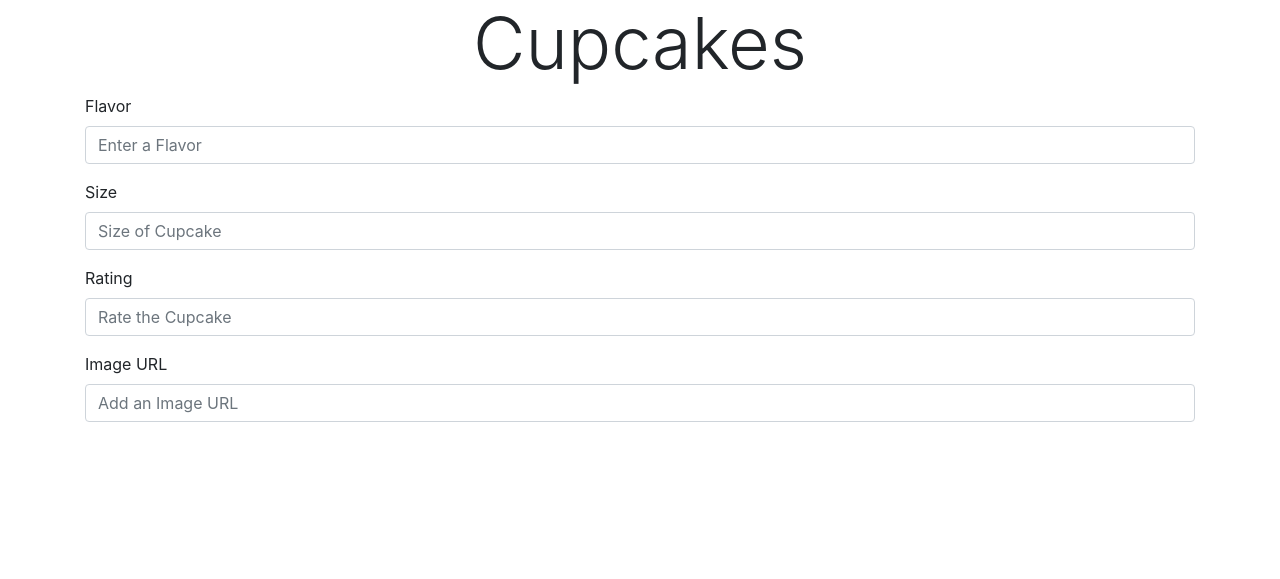
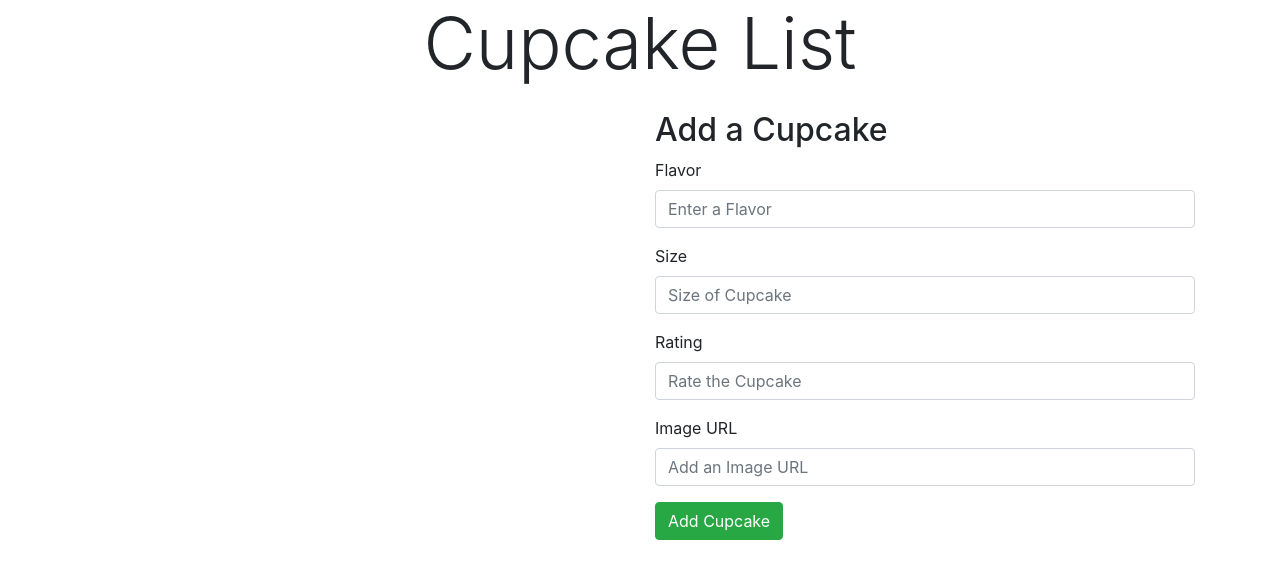
Before and after one commit to rnbrietzke10/flask-cupcakes-sb, a Flask app: page / in a window 1280 px wide. Shown: the top 579 px of the page. Run offline with Flask 2, Linux system fonts and the light colour scheme; data that the repository does not hold is empty; some libraries are stand-ins or nearby versions.

Commit message:
add javascript to fetch data and render cupcakes on page, create from to add new cupcakes using axios

```diff
--- /dev/null
+++ b/static/app.css
@@ -0,0 +1,14 @@
+.cupcake-image {
+  height: 100px;
+  border-radius: 10px;
+  margin-right: 15px;
+  width: auto;
+}
+
+form {
+  margin-bottom: 25px;
+}
+
+h1 {
+  margin-bottom: 25px;
+}
--- a/static/cupcakes.js
+++ b/static/cupcakes.js
@@ -1,20 +1,42 @@
-/**
-  <li
-              class="list-group-item d-flex justify-content-between align-items-center"
-            >
-              <button class="delete-todo btn-sm btn-danger" data-id="">
-                X
-              </button>
- */
-
 const ul = $("#cupcake-list");
 
 async function getCupcakes() {
+  /*Append cupcakes in db to ul */
   let resp = await axios.get("/api/cupcakes");
-
-  return resp;
+  let cupcakesArray = resp.data.cupcakes;
+  //   console.log(cupcakesArray);
+  cupcakesArray.forEach(cupcake => {
+    flavor = cupcake.flavor.charAt(0).toUpperCase() + cupcake.flavor.slice(1);
+    ul.append(
+      `<li class="list-group-item d-flex align-items-center"><img src="${cupcake.image}" alt="${flavor} cupcake image" class="cupcake-image">
+      ${flavor}</li>`
+    );
+  });
 }
 
-let data = getCupcakes().then(data => console.log(data.data));
+$("#add-btn").on("click", addCupcake);
 
-// console.log(data);
+async function addCupcake(e) {
+  new_cupcake = {
+    flavor: $("#flavor").val(),
+    size: $("#size").val(),
+    rating: $("#rating").val(),
+    image: $("#image").val(),
+  };
+  await axios.post("/api/cupcakes", {
+    flavor: $("#flavor").val(),
+    size: $("#size").val(),
+    rating: $("#rating").val(),
+    image: $("#image").val(),
+  });
+  e.preventDefault();
+}
+
+getCupcakes();
+
+/*
+Add later
+// Rating: ${cupcake.rating}
+// <button class="delete-todo btn-sm btn-danger" data-id="${cupcake.id}">X</button>
+
+*/
--- a/templates/index.html
+++ b/templates/index.html
@@ -10,19 +10,21 @@
       integrity="sha384-Vkoo8x4CGsO3+Hhxv8T/Q5PaXtkKtu6ug5TOeNV6gBiFeWPGFN9MuhOf23Q9Ifjh"
       crossorigin="anonymous"
     />
-    <title>Document</title>
+    <link rel="stylesheet" href="../static/app.css" />
+    <title>Cupcakes</title>
   </head>
 
   <body>
     <div class="container">
-      <h1 class="text-center display-3">Cupcakes</h1>
+      <h1 class="text-center display-3">Cupcake List</h1>
       <div class="row justify-content-center">
         <div class="col-6">
           <ul class="list-group" id="cupcake-list"></ul>
         </div>
-      </div>
-    </div>
-    <div class="container">
+
+        <div class="col-6">
+          <h2>Add a Cupcake</h2>
+          <!-- action="/api/cupcakes" method="post" -->
           <form>
             <div class="form-group">
               <label for="flavor">Flavor</label>
@@ -63,7 +65,12 @@
                 placeholder="Add an Image URL"
               />
             </div>
+            <button class="btn btn-md btn-success" id="add-btn">
+              Add Cupcake
+            </button>
           </form>
+        </div>
+      </div>
     </div>
 
     <script
```
Lines whose indentation alone changed are shown as unchanged.
